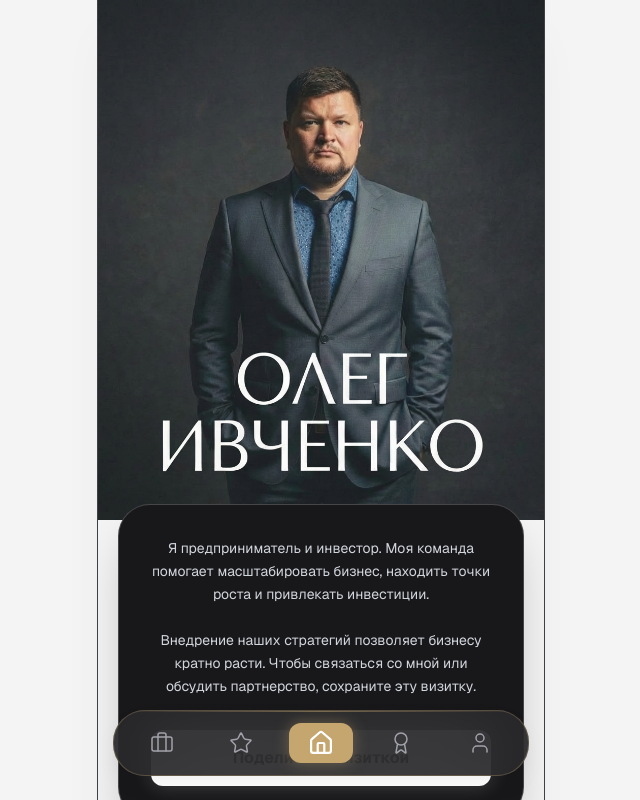
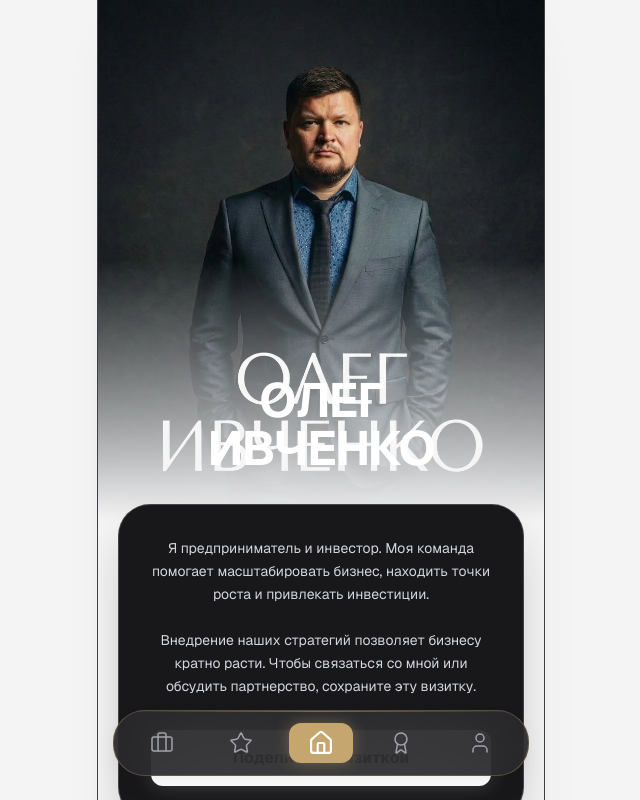
Before and after one commit to Ivchenkopro/ivchenko.pro, a Next.js app: page / in a window 1280 px wide. Shown: the top 800 px of the page, without its empty margins (319-959 px from the left). Built offline with nearby package versions, Linux system fonts and the light colour scheme.

Commit message:
Restore Hero text and make image fully opaque to match reference

```diff
--- a/src/app/page.tsx
+++ b/src/app/page.tsx
@@ -20,21 +20,26 @@ export default function Home() {
       {/* Hero Section */}
       <div className="relative w-full h-[65vh] min-h-[500px]">
         {/* Main Image */}
-        <div className="absolute inset-0 z-0">
+        <div className="absolute inset-0 z-0 bg-black">
           <Image
             src="/олегив.jpg"
             alt="Олег Ивченко"
             fill
-            className="object-cover object-top opacity-90"
+            className="object-cover object-top"
             priority
           />
           {/* Gradient Overlay for seamless transition to bg */}
-          {/* <div className="absolute inset-0 bg-gradient-to-b from-transparent via-transparent to-[var(--background)] z-10" /> */}
-          {/* <div className="absolute inset-0 bg-gradient-to-t from-[var(--background)] via-transparent to-transparent z-10" /> */}
+          <div className="absolute inset-0 bg-gradient-to-b from-transparent via-transparent to-[var(--background)] z-10" />
         </div>
 
-        {/* Hero Content - Removed Text as per request */}
+        {/* Hero Content */}
         <div className="absolute bottom-0 left-0 w-full z-20 flex flex-col items-center justify-end pb-8 px-4 text-center">
+           <h1 className="text-5xl font-bold text-white leading-none tracking-tight">
+             ОЛЕГ
+           </h1>
+           <h2 className="text-5xl font-bold text-white leading-none tracking-tight mb-4">
+             ИВЧЕНКО
+           </h2>
         </div>
       </div>
 
```
